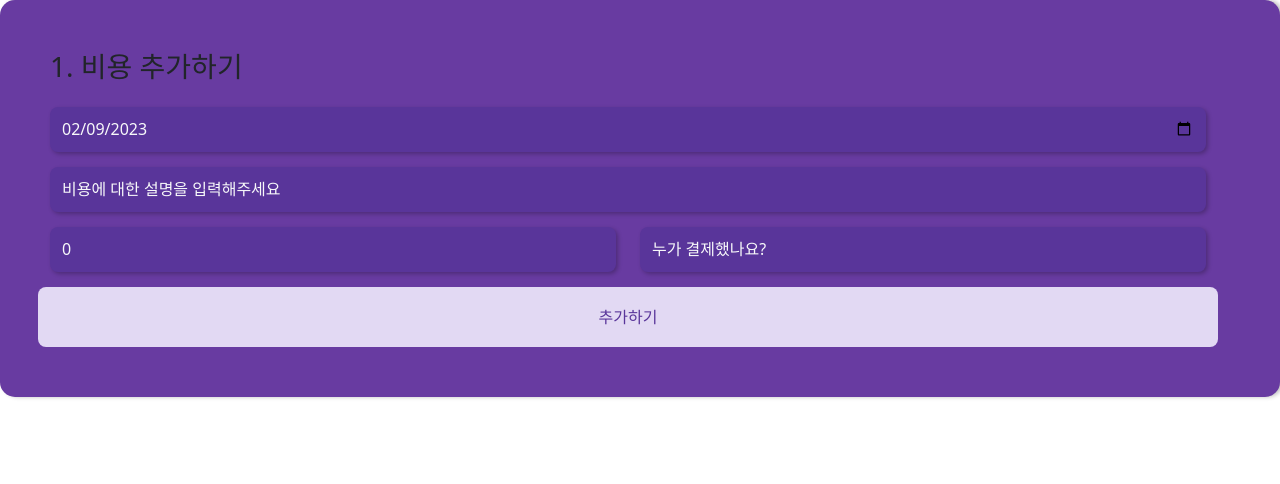
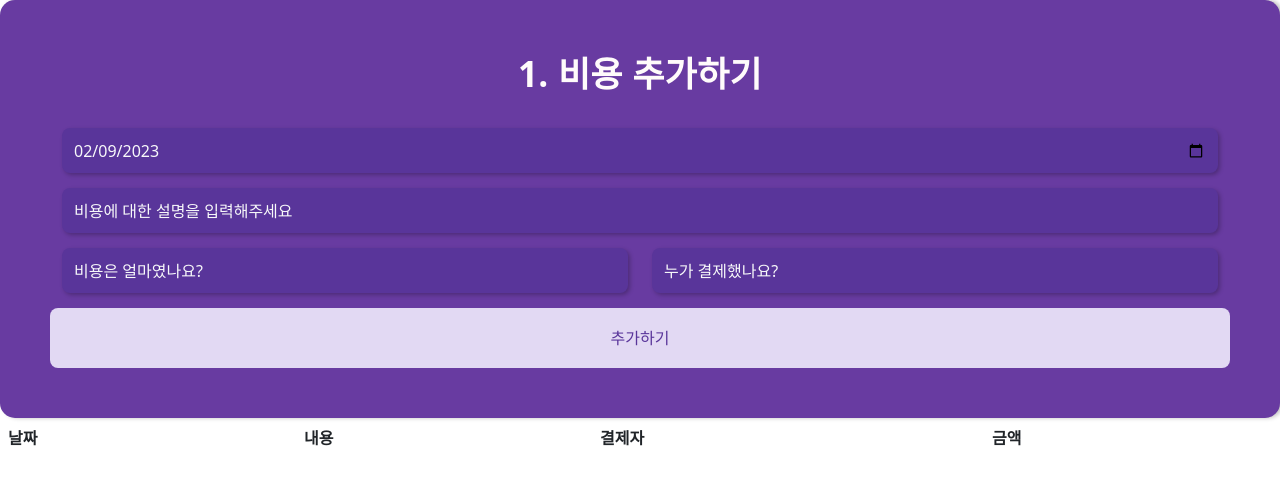
Before and after one commit to michaelhur/split-bill, a React (Create React App) app: page /expenses in a window 1280 px wide. Shown: the top 484 px of the page. Built offline with nearby package versions, Linux system fonts and the light colour scheme; the HTML template or start-up script is replaced by a standard one.

Commit message:
feat: AddExpenseForm 컴포넌트 구현

```diff
--- a/src/components/AddExpenseForm.jsx
+++ b/src/components/AddExpenseForm.jsx
@@ -61,7 +61,7 @@ export const AddExpenseForm = () => {
             <StyledForm
                 noValidate
                 onSubmit={handleSubmit}>
-                <h3>1. 비용 추가하기</h3>
+                <StyledTitle>1. 비용 추가하기</StyledTitle>
                 <StyledRow>
                     <Form.Group>
                         <Form.Control
@@ -94,8 +94,9 @@ export const AddExpenseForm = () => {
                             <Form.Control
                                 type="number"
                                 name="expenseAmount"
-                                value={amount}
-                                onChange={(e) => setAmount(e.target.value)}
+                                step="0.01"
+                                value={amount || ''}
+                                onChange={(e) => setAmount(e.target.value || 0)}
                                 isValid={isAmountValid}
                                 isInvalid={!isAmountValid && isFormValidated}
                                 placeholder="비용은 얼마였나요?"/>
@@ -108,6 +109,7 @@ export const AddExpenseForm = () => {
                     <Col xs={12} lg={6}>
                         <Form.Group>
                             <Form.Select
+                                className="form-control"
                                 name="expensePayer"
                                 defaultValue=""
                                 onChange={(e) => setPayer(e.target.value)}
@@ -116,7 +118,7 @@ export const AddExpenseForm = () => {
                                 placeholder="누가 결제했나요?">
                                 <option disabled value="">누가 결제했나요?</option>
                                 {members.map(member => {
-                                    <option key={member} value={member}>{member}</option>
+                                    return <option key={member} value={member}>{member}</option>
                                 })}
                                 <option value="영수">영수</option>
                                 <option value="영희">영희</option>
@@ -147,7 +149,7 @@ const StyledForm = styled(Form)`
   display: flex;
   flex-direction: column;
   justify-content: center;
-  align-items: flex-start;
+  align-items: center;
 
   width: 100%;
   gap: 15px;
@@ -172,6 +174,19 @@ const StyledForm = styled(Form)`
   }
 `
 
+const StyledTitle = styled.h3`
+  color: #FFFBFB;
+  text-align: center;
+  font-weight: 700;
+  font-size: 35px;
+  line-height: 48px;
+  letter-spacing: 0.25px;
+  margin-bottom: 15px;
+  @media screen and (max-width: 600px) {
+    font-size: 8vw;
+  }
+`
+
 const StyledRow = styled(Row)`
   width: 100%;
 `
--- a/src/components/ExpenseMain.jsx
+++ b/src/components/ExpenseMain.jsx
@@ -1,5 +1,6 @@
 import React from 'react';
 import {AddExpenseForm} from './AddExpenseForm';
+import {ExpenseTable} from './ExpenseTable';
 
 const ExpenseMain = () => {
     return (
@@ -12,7 +13,7 @@ const ExpenseMain = () => {
             {/* Right Pane */}
             <div>
             {/* TODO: 그룹명 헤더 렌더링 */}
-            {/* TODO: 비용 리스트 컴포넌트 렌더링 */}
+                <ExpenseTable />
             </div>
         </div>
     );
--- /dev/null
+++ b/src/components/ExpenseTable.jsx
@@ -0,0 +1,39 @@
+import React from 'react';
+import {useRecoilValue} from 'recoil';
+import {expensesState} from '../state/expenses';
+import {Table} from 'react-bootstrap';
+
+export const ExpenseTable = () => {
+    const expenses = useRecoilValue(expensesState)
+
+    return (
+        <Table
+            data-testid="expenseList"
+            borderless
+            hover
+            responseive
+        >
+            <thead>
+                <tr>
+                    <th>날짜</th>
+                    <th>내용</th>
+                    <th>결제자</th>
+                    <th>금액</th>
+                </tr>
+            </thead>
+            <tbody>
+                {expenses.map(({date, desc, payer, amount}) => {
+                    return (
+                        <tr>
+                            <td>{date}</td>
+                            <td>{desc}</td>
+                            <td>{payer}</td>
+                            <td>{amount}</td>
+                        </tr>
+                    )
+                })}
+            </tbody>
+
+        </Table>
+    );
+};
```
Also changed, not shown: 1 other file (tests, documents, lock files or other folders).
